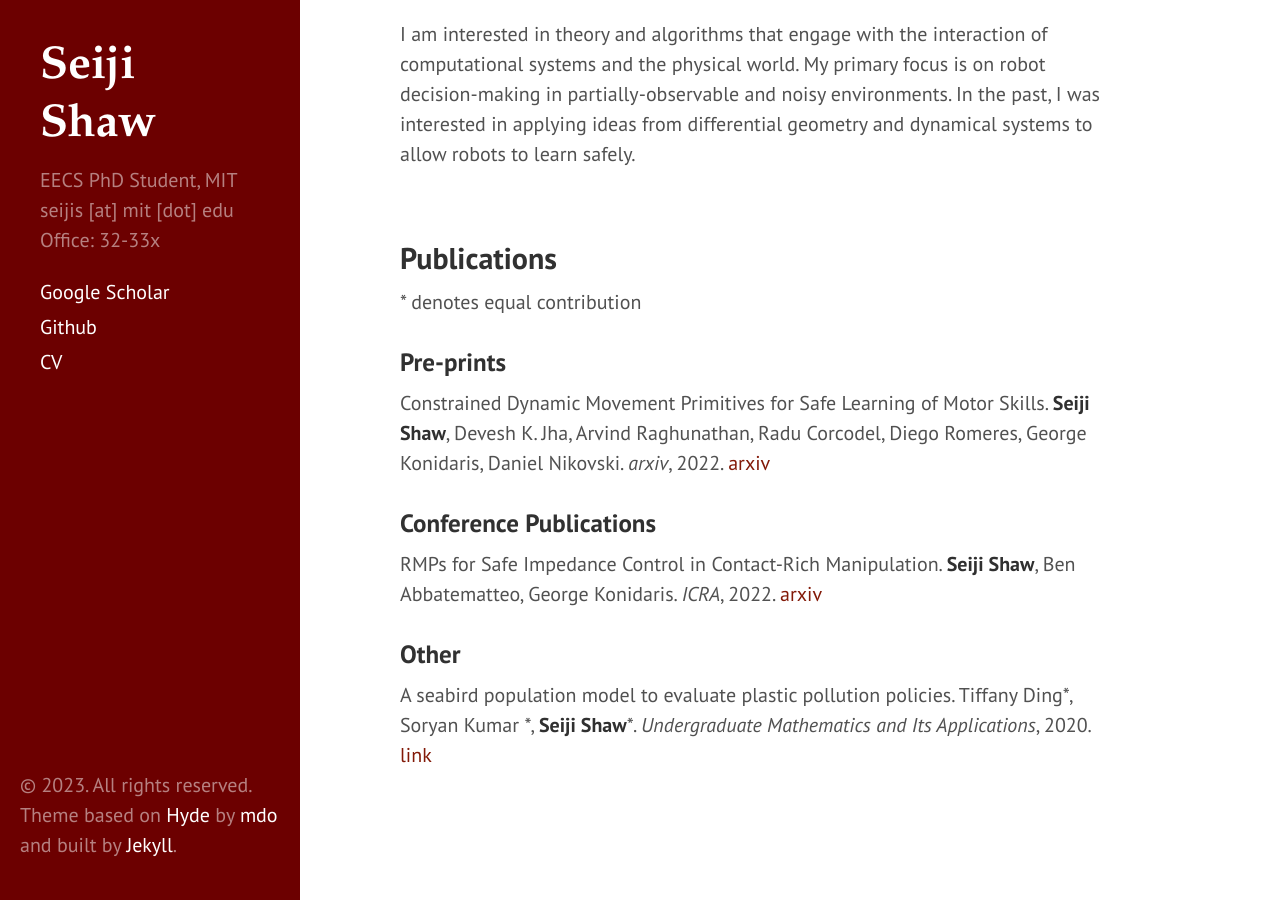
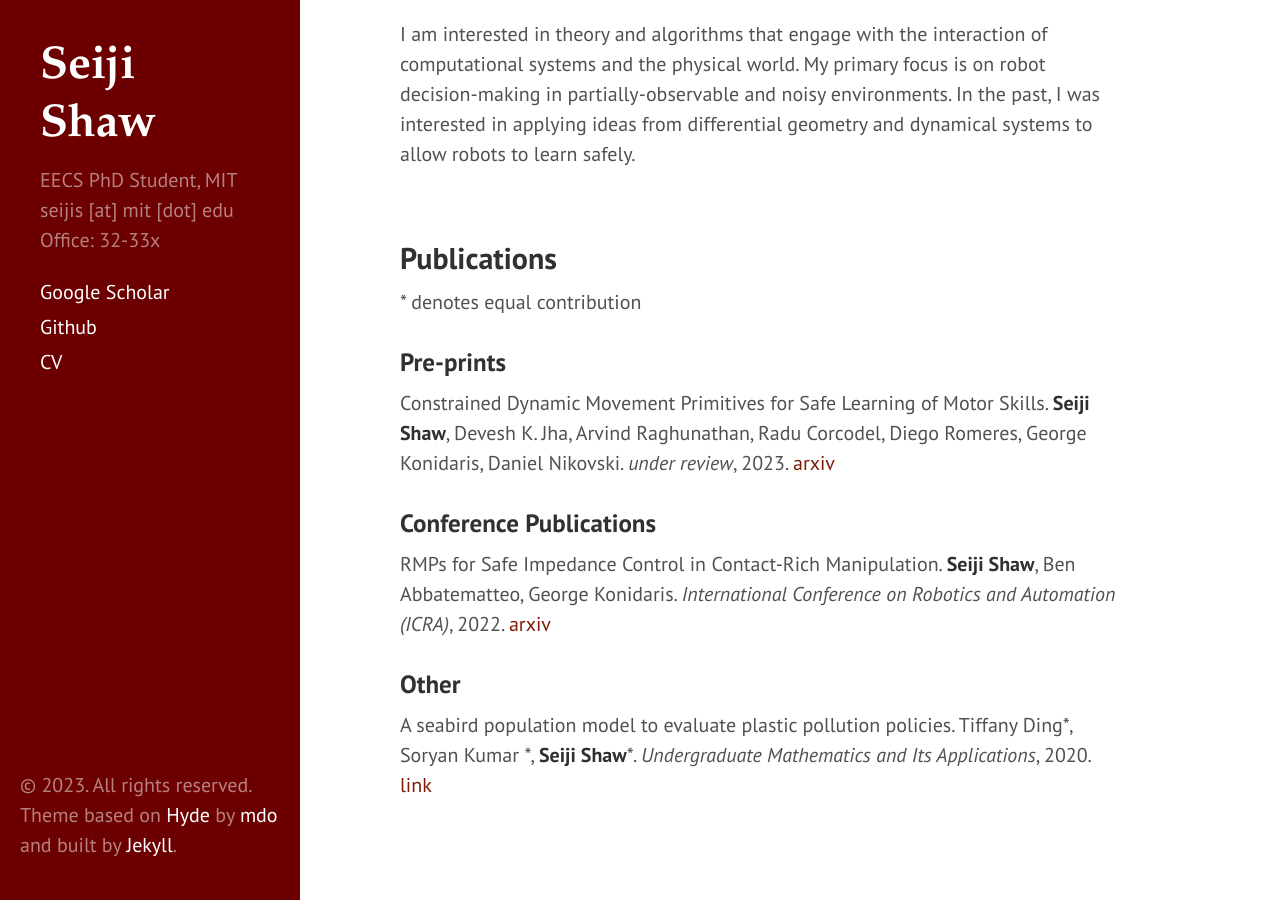
Before and after one commit to sageshoyu/sageshoyu.github.io, a Jekyll site: the page built from docs/index.md, in a window 1280 px wide and 900 px high, scrolled down 786 px. Built offline with Jekyll 4.4.1, drawn with Linux system fonts in a browser that asks for light colours.

Commit message:
update cdmp submission status

```diff
--- a/docs/index.md
+++ b/docs/index.md
@@ -19,12 +19,12 @@
 \* denotes equal contribution
 
 ### Pre-prints
-Constrained Dynamic Movement Primitives for Safe Learning of Motor Skills. **Seiji Shaw**, Devesh K. Jha, Arvind Raghunathan, Radu Corcodel, Diego Romeres, George Konidaris, Daniel Nikovski. *arxiv*, 2022.
+Constrained Dynamic Movement Primitives for Safe Learning of Motor Skills. **Seiji Shaw**, Devesh K. Jha, Arvind Raghunathan, Radu Corcodel, Diego Romeres, George Konidaris, Daniel Nikovski. *under review*, 2023.
 [arxiv](https://arxiv.org/abs/2209.14461)
 
 
 ### Conference Publications
-RMPs for Safe Impedance Control in Contact-Rich Manipulation. **Seiji Shaw**, Ben Abbatematteo, George Konidaris. *ICRA*, 2022.
+RMPs for Safe Impedance Control in Contact-Rich Manipulation. **Seiji Shaw**, Ben Abbatematteo, George Konidaris. *International Conference on Robotics and Automation (ICRA)*, 2022.
 [arxiv](https://arxiv.org/abs/2109.12103)
 
 ### Other
```
